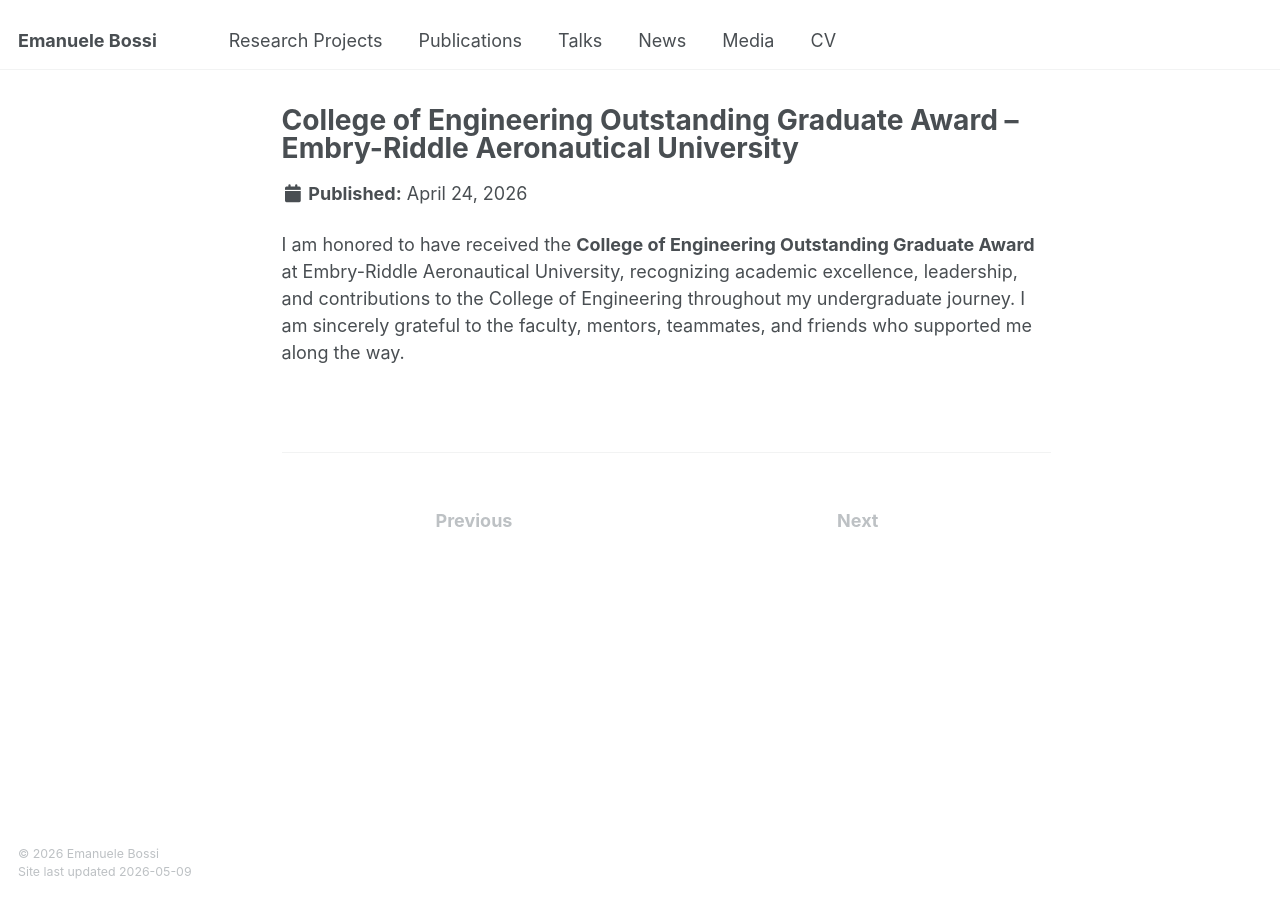
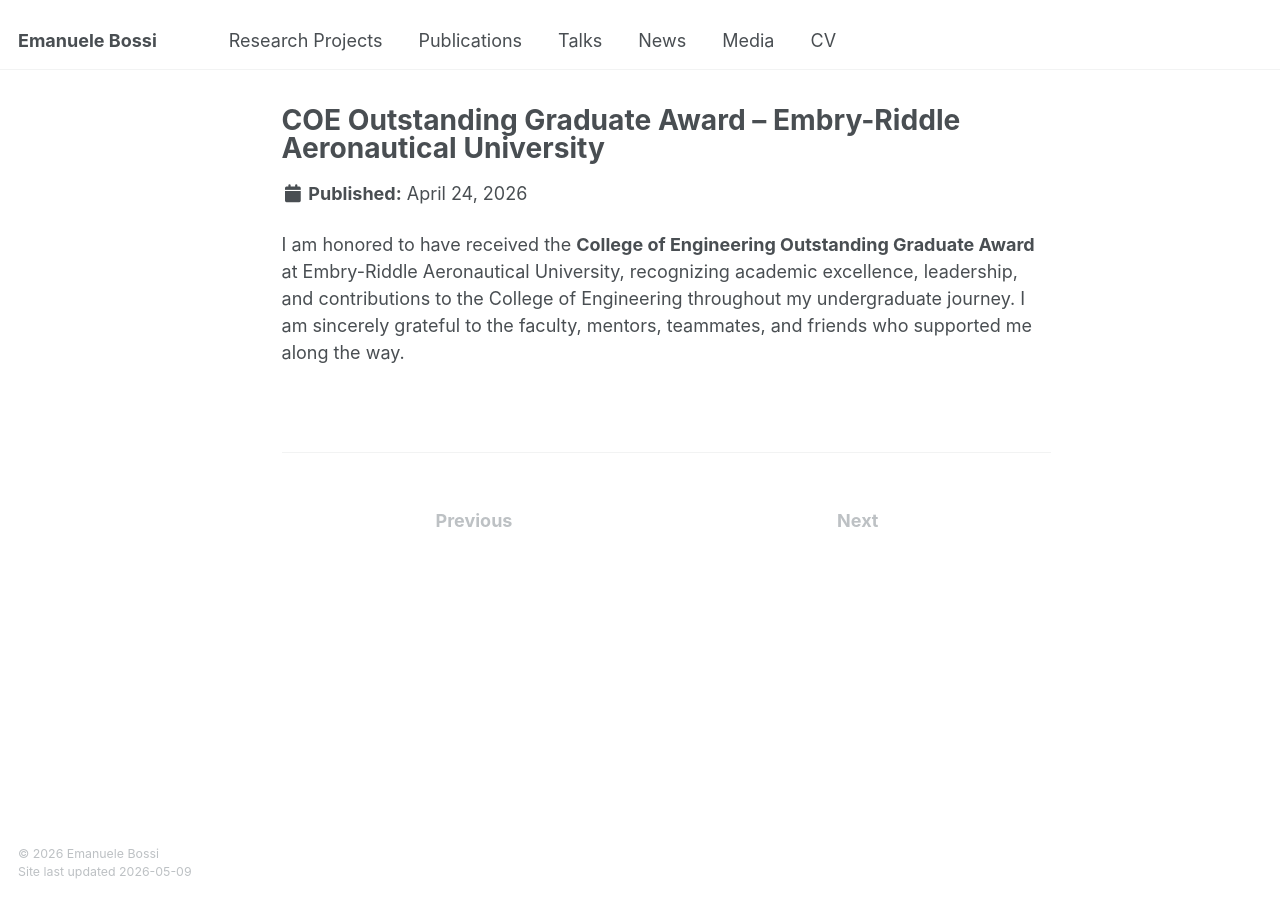
Before and after one commit to bossiemanuele/bossiemanuele.github.io, a Jekyll site: the page built from _news/2026-04-24-COE-OutstandingGraduateAward.md, in a window 1280 px wide. Built offline with Jekyll 4.4.1, drawn with Linux system fonts in a browser that asks for light colours.

Commit message:
Update 2026-04-24-COE-OutstandingGraduateAward.md

```diff
--- a/_news/2026-04-24-COE-OutstandingGraduateAward.md
+++ b/_news/2026-04-24-COE-OutstandingGraduateAward.md
@@ -1,5 +1,5 @@
 ---
-title: "College of Engineering Outstanding Graduate Award – Embry-Riddle Aeronautical University"
+title: "COE Outstanding Graduate Award – Embry-Riddle Aeronautical University"
 date: 2026-04-24
 image: /images/erau_logo.png
 excerpt: "Recognized as the outstanding graduating student of the College of Engineering at Embry-Riddle Aeronautical University."
```
